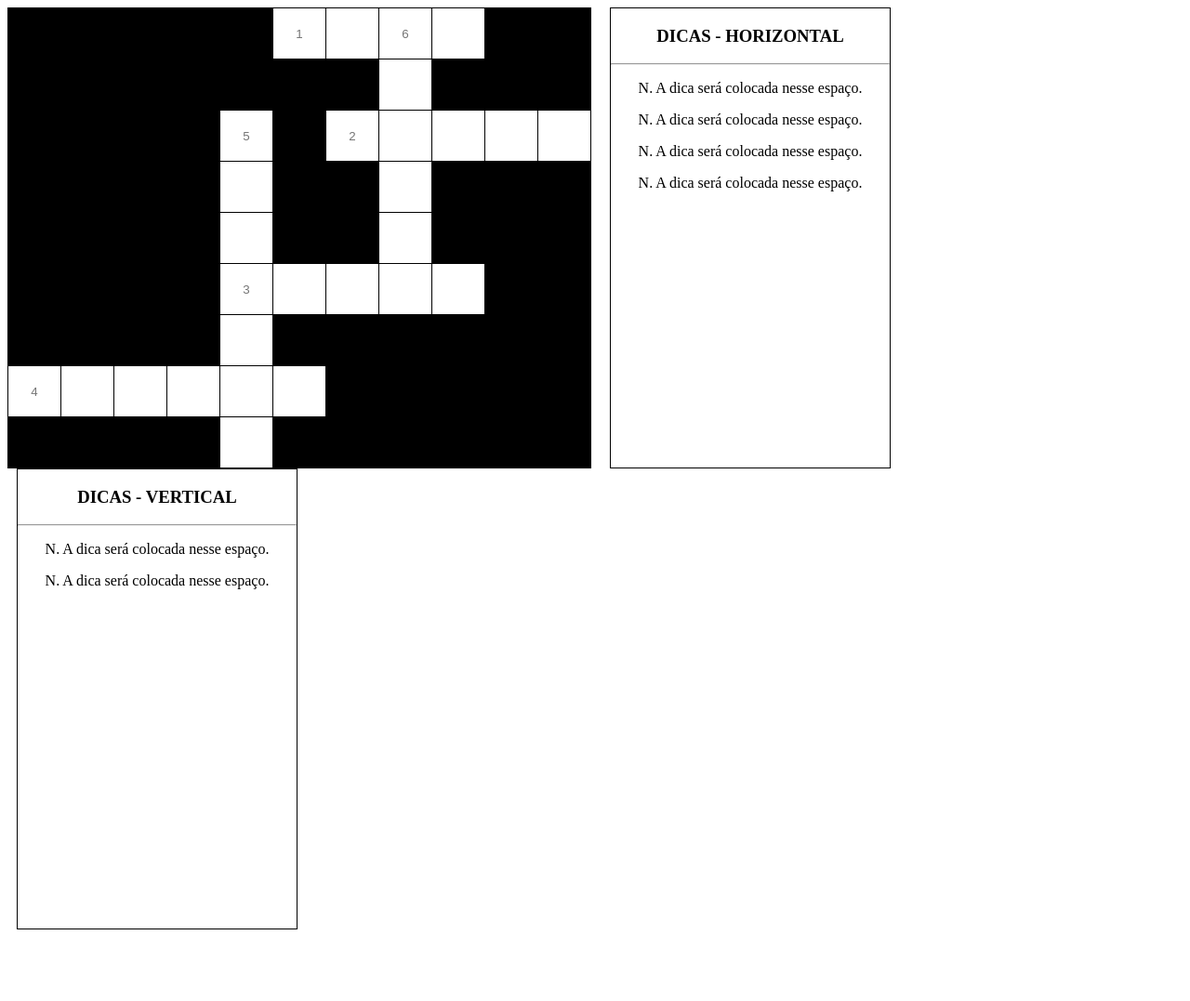
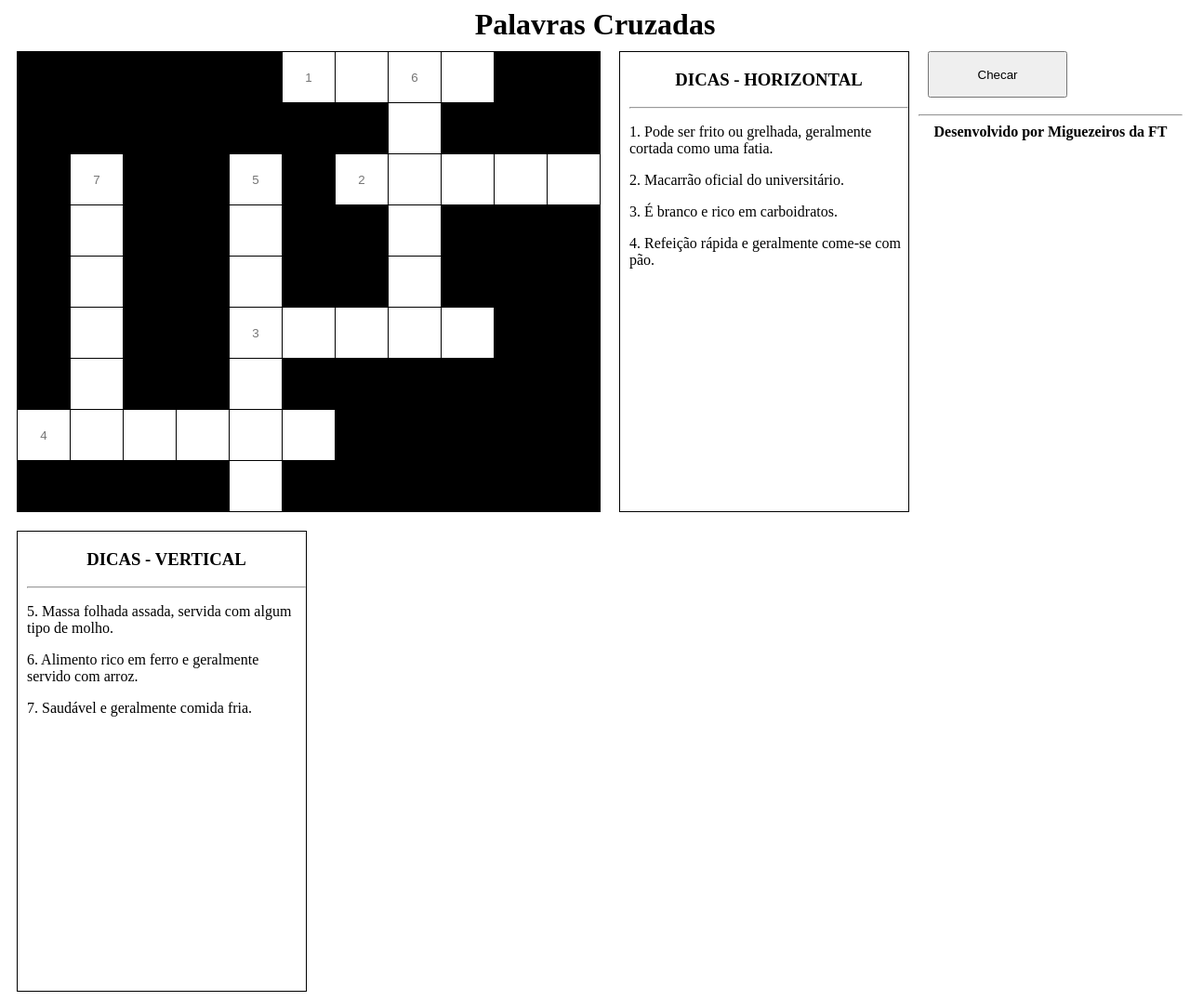
Before and after one commit to lucaswatanuki/palavras-cruzadas, a PHP site: page /new_codigo.html in a window 1280 px wide. Shown: the whole page at 93% size. Before the commit the page ends 1000 px from the top, so only its background shows below. Run offline with PHP 8.4, Linux system fonts and the light colour scheme.

Commit message:
Adição de Dicas e checagem

```diff
--- a/pt1/BASE/base.js
+++ b/pt1/BASE/base.js
@@ -28,7 +28,7 @@ function inicializar(){
 
 			if(dadoLinha[j] != 0){
 				var txtID = String('texto' + '_' + i + '_' + j);
-				cel.innerHTML = '<input type="text" class="inputBox" maxlength="1" style="text-transform: lowercase" ' + 'id="' + txtID + '" onfocus="textInputFocus(' + "'" + txtID + "'"+ ')">';
+				cel.innerHTML = '<input type="text" class="inputBox" maxlength="1" style="text-transform: uppercase" ' + 'id="' + txtID + '" onfocus="textInputFocus(' + "'" + txtID + "'"+ ')">';
 			} else{
 				cel.style.backgroundColor  = "black";
 			}
--- a/pt1/NOSSO/new_codigo.html
+++ b/pt1/NOSSO/new_codigo.html
@@ -12,6 +12,8 @@
 
 <body onload="inicializar()">
 
+<h1>Palavras Cruzadas</h1>
+
 <div id="fundo_jogo">
     <table id="palavras_cruzadas">
     </table>
@@ -20,18 +22,26 @@
     <div class="escrita">
     <h3>DICAS - HORIZONTAL</h3>
     <hr>
-    <p>N. A dica será colocada nesse espaço.</p>
-    <p>N. A dica será colocada nesse espaço.</p>
-    <p>N. A dica será colocada nesse espaço.</p>
-    <p>N. A dica será colocada nesse espaço.</p>
+    <p>1. Pode ser frito ou grelhada, geralmente cortada como uma fatia.</p>
+    <p>2. Macarrão oficial do universitário.</p>
+    <p>3. É branco e rico em carboidratos.</p>
+    <p>4. Refeição rápida e geralmente come-se com pão.</p>
     </div>
 
     <div class="escrita">
     <h3>DICAS - VERTICAL </h3>
     <hr>
-    <p>N. A dica será colocada nesse espaço.</p>
-    <p>N. A dica será colocada nesse espaço.</p>
+    <p>5. Massa folhada assada, servida com algum tipo de molho.</p>
+    <p>6. Alimento rico em ferro e geralmente servido com arroz.</p>
+    <p>7. Saudável e geralmente comida fria.</p>
     </div>
 
+    <div>
+    <input id="botao" type="submit" value="Checar" onclick="checar()">
+    </div>
+    <hr>
+    <footer style="text-align:center;">
+        <b>Desenvolvido por Miguezeiros da FT</b>
+    </footer>
 </body>
 </html>
--- a/pt1/NOSSO/pal_cruz.js
+++ b/pt1/NOSSO/pal_cruz.js
@@ -4,18 +4,16 @@ var dadoMatriz;
 function MatrizJogo(){
     var celula = [      [0  ,0  ,0  ,0  ,0  ,'b','i','f','e',0  ,0 ],
                         [0  ,0  ,0  ,0  ,0  ,0  ,0  ,'e',0  ,0  ,0  ],
-                        [0  ,0  ,0  ,0  ,'l',0  ,'m','i','o','j','o'],
-                        [0  ,0  ,0  ,0  ,'a',0  ,0  ,'j',0  ,0  ,0  ],
-                        [0  ,0  ,0  ,0  ,'s',0  ,0  ,'a',0  ,0  ,0  ],
-                        [0  ,0  ,0  ,0  ,'a','r','r','o','z',0  ,0  ],
-                        [0  ,0  ,0  ,0  ,'n',0  ,0  ,0  ,0  ,0  ,0  ],
+                        [0  ,'s',0  ,0  ,'l',0  ,'m','i','o','j','o'],
+                        [0  ,'a',0  ,0  ,'a',0  ,0  ,'j',0  ,0  ,0  ],
+                        [0  ,'l',0  ,0  ,'s',0  ,0  ,'a',0  ,0  ,0  ],
+                        [0  ,'a',0  ,0  ,'a','r','r','o','z',0  ,0  ],
+                        [0  ,'d',0  ,0  ,'n',0  ,0  ,0  ,0  ,0  ,0  ],
                         ['l','a','n','c','h','e',0  ,0  ,0  ,0  ,0  ],
                         [0  ,0  ,0  ,0  ,'a',0  ,0  ,0  ,0  ,0  ,0  ]
 ];
 return celula;
 }
-
-
 
 
 function inicializar(){
@@ -31,7 +29,7 @@ function inicializar(){
 
                 if(dadoLinha[j] != 0){
                     var textoID = String('texto' + '_' + i + '_' + j);
-                    cel.innerHTML ='<input type="text" class="formulario" style="text-transform: lowercase" maxlength="1" ' + 'id="' + textoID + '">';
+                    cel.innerHTML ='<input type="text" class="formulario" style="text-transform: uppercase" maxlength="1" ' + 'id="' + textoID + '">';
                 } else {
                     cel.style.backgroundColor = "black";
                 }
@@ -48,4 +46,22 @@ function inicializar(){
             document.getElementById("texto_7_0").placeholder = "4";
             document.getElementById("texto_2_4").placeholder = "5";
             document.getElementById("texto_0_7").placeholder = "6";
+            document.getElementById("texto_2_1").placeholder = "7";
         }
+
+
+function checar() {
+    for (var i = 0; i < dadoMatriz.length; i++) {
+        var dadoLinha = dadoMatriz[i];
+        for (var j = 0; j < dadoLinha.length; j++) {
+            if (dadoLinha[j] != 0) {
+                var celula = document.getElementById('texto' + '_' + i + '_' + j);
+                if (celula.value != dadoMatriz[i][j]) {
+                    celula.style.backgroundColor = 'red';
+                } else {
+                    celula.style.backgroundColor = 'green';
+                }
+            }
+        }
+    }
+}
--- a/pt1/NOSSO/style.css
+++ b/pt1/NOSSO/style.css
@@ -17,18 +17,33 @@
 td {
     border: 1px solid black;
 }
+h1{
+    text-align: center;
+    margin-bottom: 0;
+    margin-top: 0;
+}
+
+h3{
+    text-align: center;
+}
 
 #fundo_jogo {
     float: left;
-    margin-right: 10px;
+   margin: 10px;
 }
 
 .escrita {
-    text-align: center;
+    text-align: left;
     border: 1px solid black;
+    padding-left: 10px;
     width: 300px;
     height: 494px;
     float: left;
-    margin-right: 10px;
-    margin-left: 10px;
+    margin: 10px;
 }
+
+#botao{
+    margin: 10px;
+    width: 150px;
+    height: 50px;
+}
```
